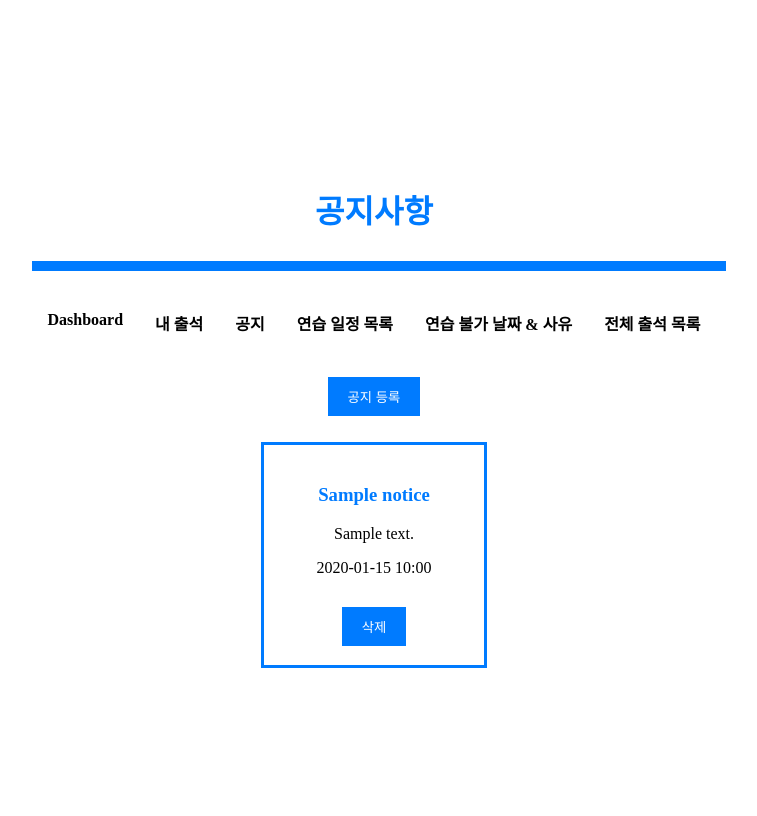
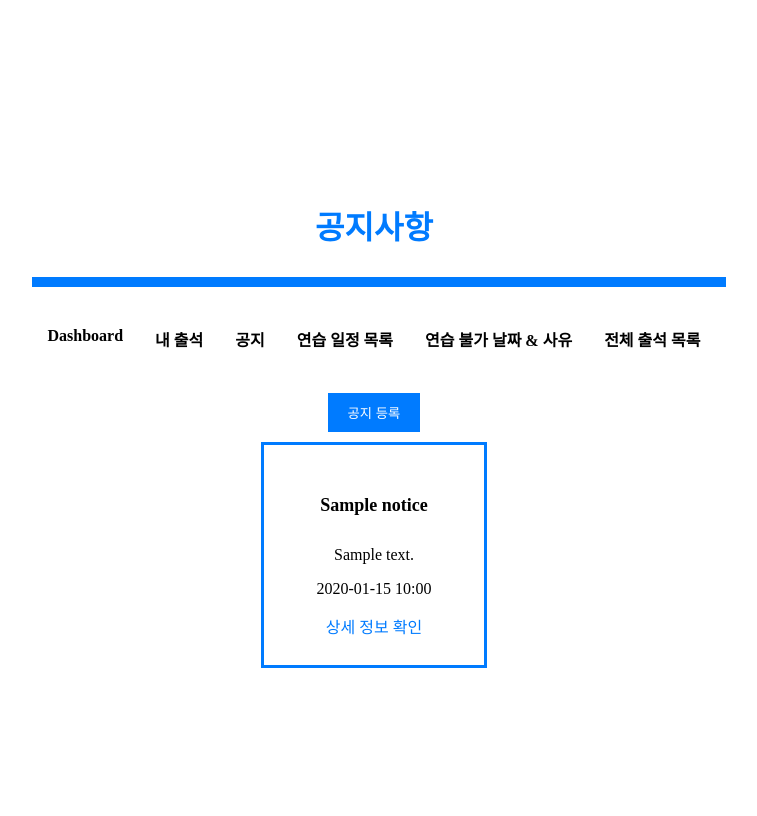
Before and after one commit to y2chan/AdiosAttendance, a Django app: page /notice/ in a window 1280 px wide. Shown: the whole page, without its empty margins (266-1023 px from the left). Run offline with Django 4.2, Linux system fonts and the light colour scheme; tables that the repository leaves empty hold one stand-in row (values such as "Sample post").

Commit message:
드디어 디자인만 조금 손 보면 완성이다!

```diff
--- a/adios_attendance/attendances/templates/notice.html
+++ b/adios_attendance/attendances/templates/notice.html
@@ -5,6 +5,36 @@
 {% block title %}공지사항{% endblock %}
 
 {% block content %}
+<style>
+    .row {
+        display: flex;
+        flex-wrap: wrap;
+        justify-content: space-between;
+        margin: -10px; /* 추가: 카드 간 좌우 간격 설정 */
+    }
+
+    .col-md-4 {
+        flex-basis: calc(20% - 20px);
+        margin: 10px; /* 수정: 카드 간 좌우 간격 설정 */
+    }
+
+    .card {
+        height: 100%;
+    }
+
+    .card-text {
+        white-space: nowrap;
+        overflow: hidden;
+        text-overflow: ellipsis;
+    }
+
+    .card-title {
+        font-size: 18px; /* 글씨 크기 설정 */
+        font-weight: bold; /* 굵기 설정 */
+        text-overflow: ellipsis;
+    }
+</style>
+
 <h1>공지사항</h1>
 <hr align=center style="border: solid 5px #007BFF; width: 100%;">
 <ul class="url-buttons">
@@ -28,22 +58,26 @@
     </li>
 </ul>
 <button class="btn btn-primary" onclick="location.href='{% url 'attendances:notice_add' %}'">공지 등록</button>
-
 {% if notices %}
-<ul class="blog-list">
+<div class="row">
     {% for notice in notices %}
-    <li>
-        <h3>{{ notice.title }}</h3>
-        <p>{{ notice.content }}</p>
-        <p>{{ notice.created_at|date:"Y-m-d H:i" }}</p>
-        <form method="post" action="{% url 'attendances:notice_delete' notice.id %}">
-            {% csrf_token %}
-            <button type="submit" onclick="return confirm('삭제하시겠습니까?')">삭제</button>
-        </form>
-    </li>
+    <div class="col-md-4 mb-4">
+        <div class="border border-primary rounded p-3">
+            <div class="card">
+                <div class="card-body">
+                    <h5 class="card-title">{{ notice.title }}</h5>
+                    <p class="card-text">{{ notice.content }}</p>
+                    <p class="card-text">{{ notice.created_at|date:"Y-m-d H:i" }}</p>
+                    <a href="{% url 'attendances:notice_detail' notice.id %}" class="btn btn-primary">상세 정보 확인</a>
+                </div>
+            </div>
+        </div>
+    </div>
+    {% empty %}
+    <div class="col-md-12 mb-4">
+        <p>최근 한 달 내의 공지가 없습니다.</p>
+    </div>
     {% endfor %}
-</ul>
-{% else %}
-<p>최근 한 달 내의 공지가 없습니다.</p>
-{% endif %}
+    {% endif %}
+</div>
 {% endblock %}
--- a/adios_attendance/attendances/templates/practice_date_list.html
+++ b/adios_attendance/attendances/templates/practice_date_list.html
@@ -31,7 +31,7 @@
     <ul class="blog-list">
         {% for available_date in available_dates %}
         <li>
-            {{ available_date.name }} - {{ available_date.date }} ({{ available_date.date|date:"D" }})<br><br>
+            {{ available_date.name }} - {{ available_date.date|date:"Y-m-d" }} ({{ available_date.date|date:"D" }})<br><br>
             {{ available_date.content }}
             <br>
             <form method="POST" action="{% url 'attendances:practice_date_detail' available_date.pk %}">
--- a/adios_attendance/attendances/urls.py
+++ b/adios_attendance/attendances/urls.py
@@ -15,6 +15,7 @@
     path('signup/', views.signup, name='signup'),
     path('all_attendance_list/', views.all_attendance_list, name='all_attendance_list'),
     path('notice/', views.notice, name='notice'),
+    path('notice/<int:notice_id>', views.notice_detail, name='notice_detail'),
     path('notice/add/', views.notice_add, name='notice_add'),
     path('notice/<int:notice_id>/delete/', views.notice_delete, name='notice_delete'),
     path('practice_date/', views.practice_date_list, name='practice_date_list'),
@@ -23,6 +24,7 @@
     path('practice_date/<int:available_date_id>/update_attendance_status/', views.update_attendance_status, name='update_attendance_status'),
     path('practice_date/<int:available_date_id>/update_attendance_status/', views.update_attendance_status, name='update_attendance_status'),
     path('practice_available/', views.practice_available_list, name='practice_available_list'),
+    path('practice_available/<int:practice_available_id>', views.practice_available_detail, name='practice_available_detail'),
     path('practice_available/add/', views.practice_available_add, name='practice_available_add'),
     path('practice_available/<int:pk>/delete/', views.delete_practice_available, name='delete_practice_available')
 ]
--- a/adios_attendance/attendances/views.py
+++ b/adios_attendance/attendances/views.py
@@ -1,6 +1,6 @@
 from django.shortcuts import render, redirect, get_object_or_404
 from datetime import date, timedelta, datetime
-from .forms import SignUpForm, AttendanceForm, LoginForm, DateForm, PracticeAvailableForm
+from .forms import SignUpForm, AttendanceForm, LoginForm, DateForm, PracticeAvailableForm, NoticeForm
 from .models import Student, Attendance, Notice, PracticeAvailable, AvailableDate, PracticeDateDetail
 from django.contrib.auth import authenticate, login as auth_login
 from django.contrib import messages
@@ -237,6 +237,19 @@
 
      return render(request, 'notice_delete.html', {'notice': notice})
 
+def notice_detail(request, notice_id):
+    notice = get_object_or_404(Notice, id=notice_id)
+
+    if request.method == 'POST':
+        form = NoticeForm(request.POST, instance=notice)
+        if form.is_valid():
+            form.save()
+            return redirect('attendances:notice')  # Redirect to the notice list page
+
+    else:
+        form = NoticeForm(instance=notice)
+
+    return render(request, 'notice_detail.html', {'form': form, 'notice': notice})
 
 def practice_date(request):
     if request.method == 'POST':
@@ -377,6 +390,20 @@
 
     return render(request, 'practice_available_list.html', {'practice_availables': practice_availables, 'page_obj': page_obj})
 
+def practice_available_detail(request, practice_available_id):
+    practice_available = get_object_or_404(PracticeAvailable, id=practice_available_id)
+
+    if request.method == 'POST':
+        form = PracticeAvailableForm(request.POST, instance=practice_available)
+        if form.is_valid():
+            form.save()
+            return redirect('attendances:practice_available_list')  # Redirect to the practice_available_list page
+
+    else:
+        form = PracticeAvailableForm(instance=practice_available)
+
+    return render(request, 'practice_available_detail.html', {'form': form, 'practice_available': practice_available})
+
 def delete_practice_available(request, pk):
     try:
         practice_available = PracticeAvailable.objects.get(pk=pk)
```
Also changed, not shown: adios_attendance/attendances/forms.py (+28 -3 lines), adios_attendance/attendances/templates/home.html (+9 -1 lines), adios_attendance/attendances/templates/notice_detail.html (added, +26 -0 lines), adios_attendance/attendances/templates/practice_available_detail.html (added, +26 -0 lines), adios_attendance/attendances/templates/practice_available_list.html (+2 -7 lines).
